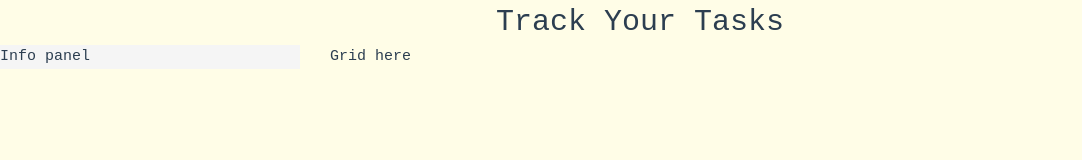
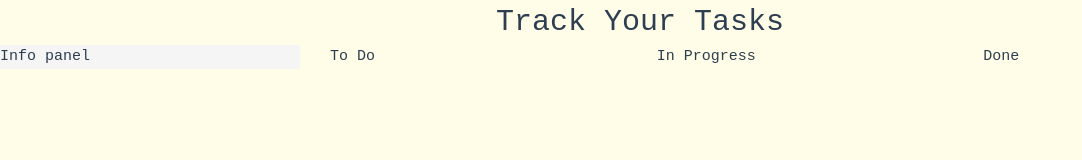
Before and after one commit to dsobolev/task-tracker-vue, a Vue app: page / in a window 1280 px wide. Shown: the top 160 px of the page, without its empty margins (0-1082 px from the left). Built offline with nearby package versions, Linux system fonts and the light colour scheme; a web font is replaced by a local one.

Commit message:
Tasks grid - initial

```diff
--- a/src/App.vue
+++ b/src/App.vue
@@ -1,5 +1,5 @@
 <script setup lang="ts">
-// import HelloWorld from './components/HelloWorld.vue'
+import TasksGrid from './components/TasksGrid.vue'
 </script>
 
 <template>
@@ -12,7 +12,7 @@
   </aside>
 
   <main>
-    Grid here
+    <TasksGrid />
   </main>
 </template>
 
--- /dev/null
+++ b/src/components/TasksGrid.vue
@@ -0,0 +1,19 @@
+<script setup lang="ts">
+
+</script>
+
+<template>
+    <div class="grid-wrapper">
+        <div>To Do</div>
+        <div>In Progress</div>
+        <div>Done</div>
+    </div>
+</template>
+
+<style scoped>
+.grid-wrapper {
+    display: grid;
+    column-gap: 2em;
+    grid-template-columns: repeat(3, 1fr);
+}
+</style>
```
